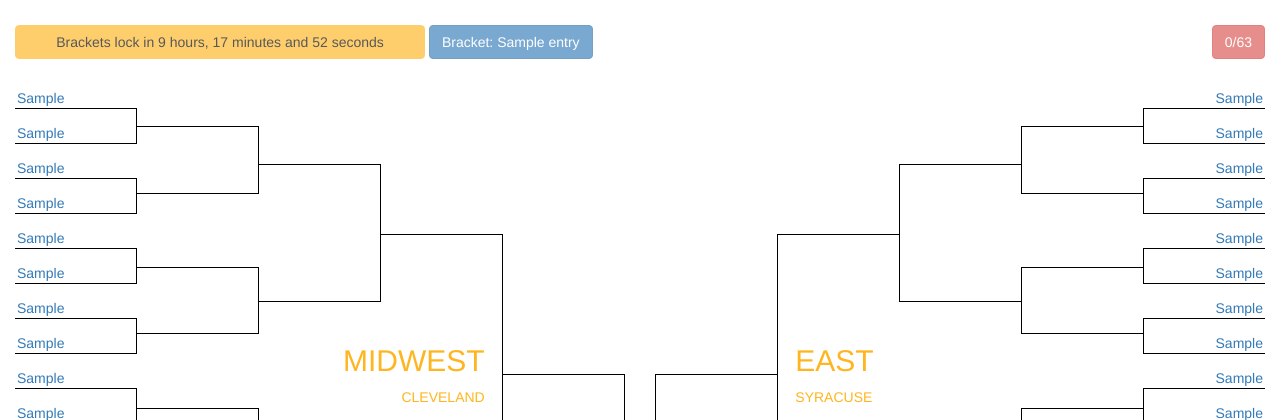
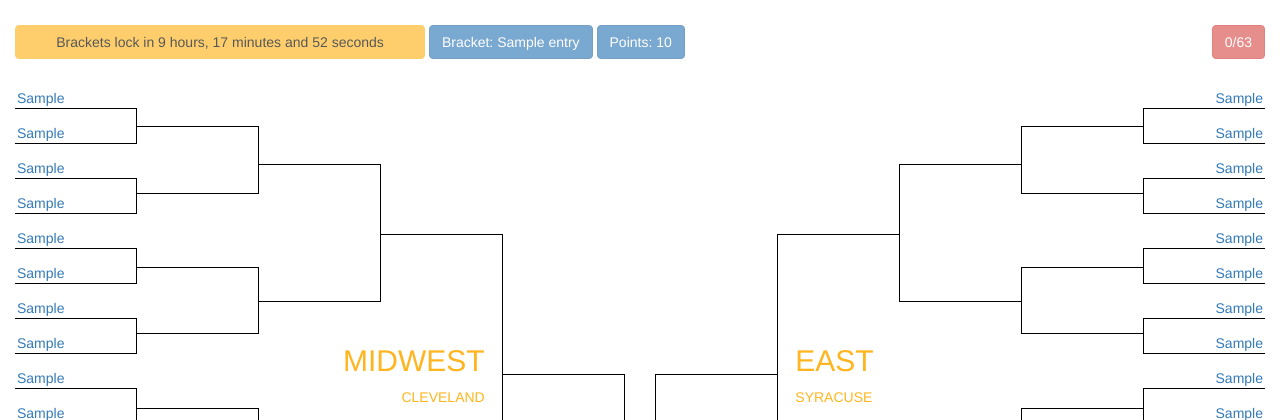
Before and after one commit to NOVO-Construction/django-march-madness, a Django app: template django-march-madness/templates/brackets/entry.html in a window 1280 px wide. Shown: the part 52-472 px from the top of the page. Run offline with Django 3.2, Linux system fonts and the light colour scheme; the template is opened without the code that fills it: most values are stand-ins (such as "Sample title", 1, 10 or a date in 2020); some libraries are stand-ins or nearby versions.

Commit message:
Display points on bracket page.

```diff
--- a/django-march-madness/templates/brackets/entry.html
+++ b/django-march-madness/templates/brackets/entry.html
@@ -14,6 +14,7 @@
           <button class="btn btn-novo" id="countdown" disabled type="button"><span>Brackets lock in</span> <span id="locked"></span></button>
         {% endif %}
         <button class="btn btn-primary" disabled type="button"><span>Bracket: {{ entry.name }}</span></button>
+        <button class="btn btn-primary" disabled type="button"><span>Points: {{ entry.points }}</span></button>
         <div id="pick-count" class="pull-right">
             <button class="btn btn-danger" disabled type="button"><span class="count">0</span>/63</button>
         </div>
```
